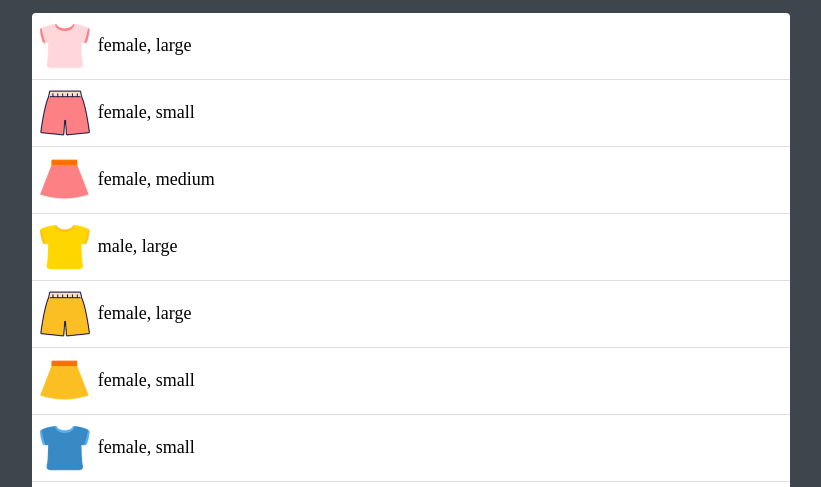
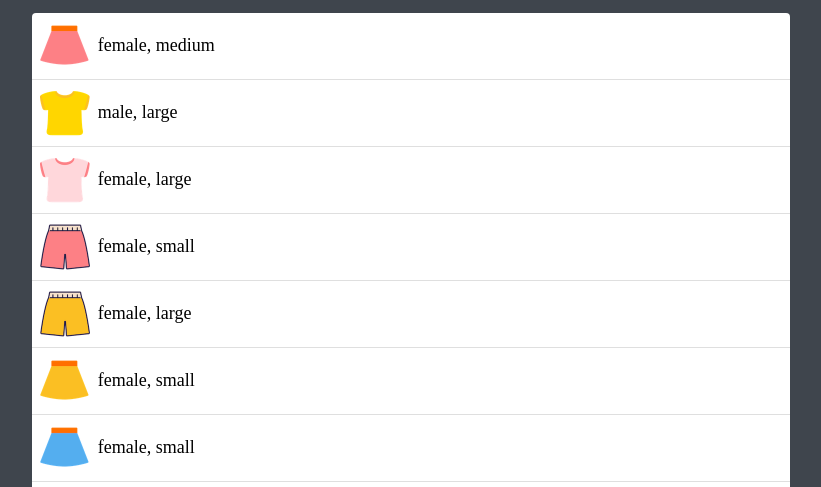
Before and after one commit to hiden52/TIL, a plain HTML site: page JS_GameProject/shopping-template/index.html in a window 1280 px wide. Shown: the part 238-725 px from the top of the page, without its empty margins (229-1050 px from the left). Drawn offline with Linux system fonts and the light colour scheme.

Commit message:
complete

```diff
--- a/JS_GameProject/shopping-template/data/clothes.JSON
+++ b/JS_GameProject/shopping-template/data/clothes.JSON
@@ -1,5 +1,19 @@
 {
     "items": [
+        {
+            "type": "skirt",
+            "gender": "female",
+            "size": "medium",
+            "color": "pink",
+            "image": "img/pink_s.png"
+        },
+        {
+            "type": "tshirt",
+            "gender": "male",
+            "size": "large",
+            "color": "yellow",
+            "image": "img/yellow_t.png"
+        },
         {
             "type": "tshirt",
             "gender": "female",
@@ -13,20 +27,6 @@
             "size": "small",
             "color": "pink",
             "image": "img/pink_p.png"
-        },
-        {
-            "type": "skirt",
-            "gender": "female",
-            "size": "medium",
-            "color": "pink",
-            "image": "img/pink_s.png"
-        },
-        {
-            "type": "tshirt",
-            "gender": "male",
-            "size": "large",
-            "color": "yellow",
-            "image": "img/yellow_t.png"
         },
         {
             "type": "pants",
@@ -43,11 +43,11 @@
             "image": "img/yellow_s.png"
         },
         {
-            "type": "tshirt",
+            "type": "skirt",
             "gender": "female",
             "size": "small",
             "color": "blue",
-            "image": "img/blue_t.png"
+            "image": "img/blue_s.png"
         },
         {
             "type": "pants",
@@ -57,11 +57,61 @@
             "image": "img/blue_p.png"
         },
         {
+            "type": "tshirt",
+            "gender": "female",
+            "size": "small",
+            "color": "blue",
+            "image": "img/blue_t.png"
+        },
+        {
             "type": "skirt",
             "gender": "female",
             "size": "small",
             "color": "blue",
             "image": "img/blue_s.png"
+        },
+        {
+            "type": "tshirt",
+            "gender": "female",
+            "size": "large",
+            "color": "pink",
+            "image": "img/pink_t.png"
+        },
+        {
+            "type": "pants",
+            "gender": "female",
+            "size": "small",
+            "color": "pink",
+            "image": "img/pink_p.png"
+        },
+        {
+            "type": "tshirt",
+            "gender": "male",
+            "size": "large",
+            "color": "yellow",
+            "image": "img/yellow_t.png"
+        },
+        {
+            "type": "tshirt",
+            "gender": "male",
+            "size": "large",
+            "color": "yellow",
+            "image": "img/yellow_t.png"
+        },
+
+        {
+            "type": "pants",
+            "gender": "female",
+            "size": "small",
+            "color": "pink",
+            "image": "img/pink_p.png"
+        },
+        {
+            "type": "tshirt",
+            "gender": "female",
+            "size": "large",
+            "color": "pink",
+            "image": "img/pink_t.png"
         }
     ]
 }
--- a/JS_GameProject/shopping-template/index.html
+++ b/JS_GameProject/shopping-template/index.html
@@ -14,17 +14,17 @@
         <!-- Buttons -->
         <div class="buttons">
             <button class="btn">
-                <img src="img/blue_t.png" alt="" class="imgBtn" />
+                <img src="img/blue_t.png" alt="" class="imgBtn" data-key="type" data-value="tshirt" />
             </button>
             <button class="btn">
-                <img src="img/blue_p.png" alt="" class="imgBtn" />
+                <img src="img/blue_p.png" alt="" class="imgBtn" data-key="type" data-value="pants" />
             </button>
             <button class="btn">
-                <img src="img/blue_s.png" alt="" class="imgBtn" />
+                <img src="img/blue_s.png" alt="" class="imgBtn" data-key="type" data-value="skirt" />
             </button>
-            <button class="btn colorBtn blue">Blue</button>
-            <button class="btn colorBtn yellow">Yellow</button>
-            <button class="btn colorBtn pink">Pink</button>
+            <button class="btn colorBtn blue" data-key="color" data-value="blue">Blue</button>
+            <button class="btn colorBtn yellow" data-key="color" data-value="yellow">Yellow</button>
+            <button class="btn colorBtn pink" data-key="color" data-value="pink">Pink</button>
         </div>
 
         <!-- Items -->
--- a/JS_GameProject/shopping-template/src/main.js
+++ b/JS_GameProject/shopping-template/src/main.js
@@ -16,8 +16,8 @@ function createLiInHTML(item) {
     `;
 }
 function displayItems_(items) {
-    const container = document.querySelector('.items');
-    container.innerHTML = items.map(item => createLiInHTML(item)).join('');
+    const container = document.querySelector(".items");
+    container.innerHTML = items.map((item) => createLiInHTML(item)).join("");
 }
 
 // 이 함수는 각 li를 생성해서 ul에 child로 붙이기 때문에 refresh가 힘듦
@@ -49,24 +49,58 @@ function displayItems(items) {
     }
 }
 
-function filterByColor(items, colorForFilter) {
-    const result = items.filter(item => item.color === colorForFilter);
-    return result;
-}
-function fillterByType(itmes, typeForFilter) {
-    const result = items.filter(item => item.type === typeForFilter);
+function filterData(items, dataset) {
+    const result = items.filter((item) => item[dataset.key] === dataset.value);
     return result;
 }
 
+function onBtnClick(event, items) {
+    const dataset = event.target.dataset;
+    const key = dataset.key;
+    const value = dataset.value;
+
+    if (key === undefined || value === undefined) {
+        return;
+    }
+
+    displayItems_(filterData(items, dataset));
+}
+
 function setEventListener(items) {
-    const logo =document.querySelector(".logo");
-    const btn = document.querySelector(".blue");
+    const logo = document.querySelector(".logo");
+    const btns = document.querySelector(".buttons");
+
     logo.addEventListener("click", () => displayItems_(items));
-    btn.addEventListener("click", function(){
-        displayItems_(filterByColor(items, "blue"));
-    });
+    btns.addEventListener("click", (event) => onBtnClick(event, items));
+    // btns.addEventListener("click", (event) => {
+    //     const dataset = event.target.dataset;
+    //     const key = dataset.key;
+    //     const value = dataset.value;
 
+    //     const button = { key, value };
+    //     if (button.key === "type") {
+    //         const result = fillterByType(items, button.value);
+    //         displayItems_(result);
+    //     } else if (button.key === "color") {
+    //         const result = filterByColor(items, button.value);
+    //         displayItems_(result);
+    //     }
+    // });
 }
+
+// const returnPromise = promise.then((button) => {
+//     return new Promise((resolve, reject) => {
+//         if (button.key === "type") {
+//             const result = fillterByType(items, button.value);
+//             resolve(result);
+//         } else if (button.key === "color") {
+//             const result = filterByColor(items, button.value);
+//             resolve(result);
+//         }
+//     });
+// });
+// console.log(returnpromise);
+// return returnPromise;
 
 //main
 loadItems()
```
